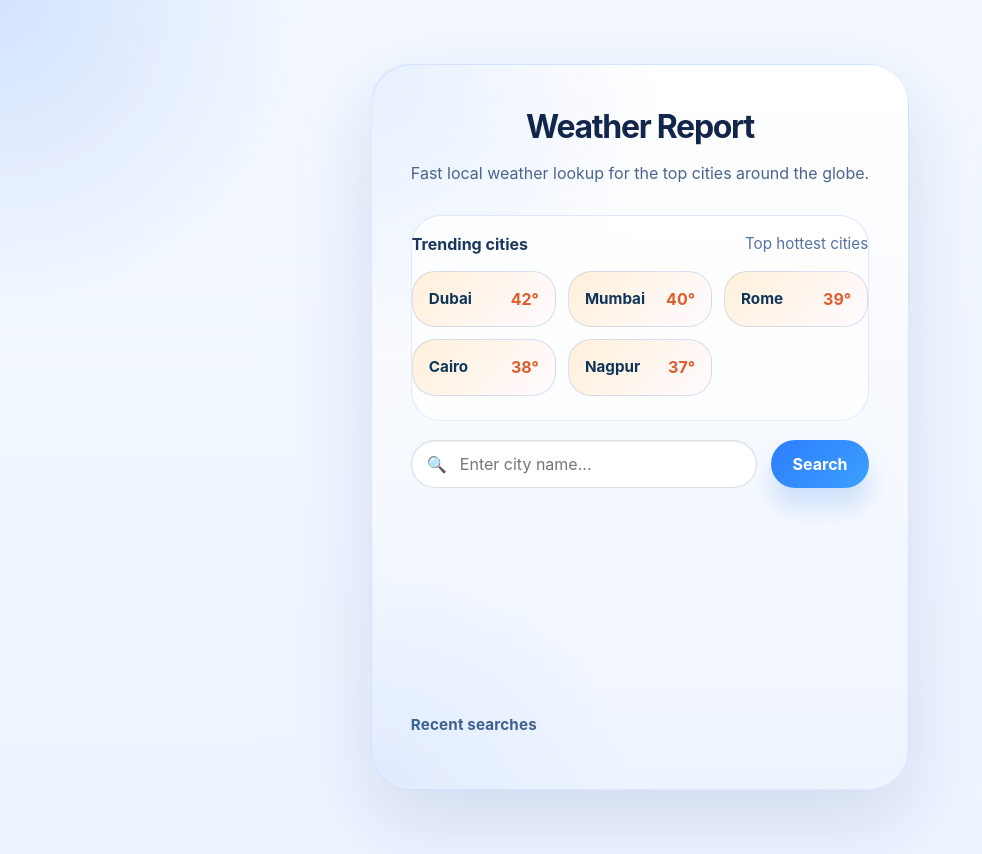
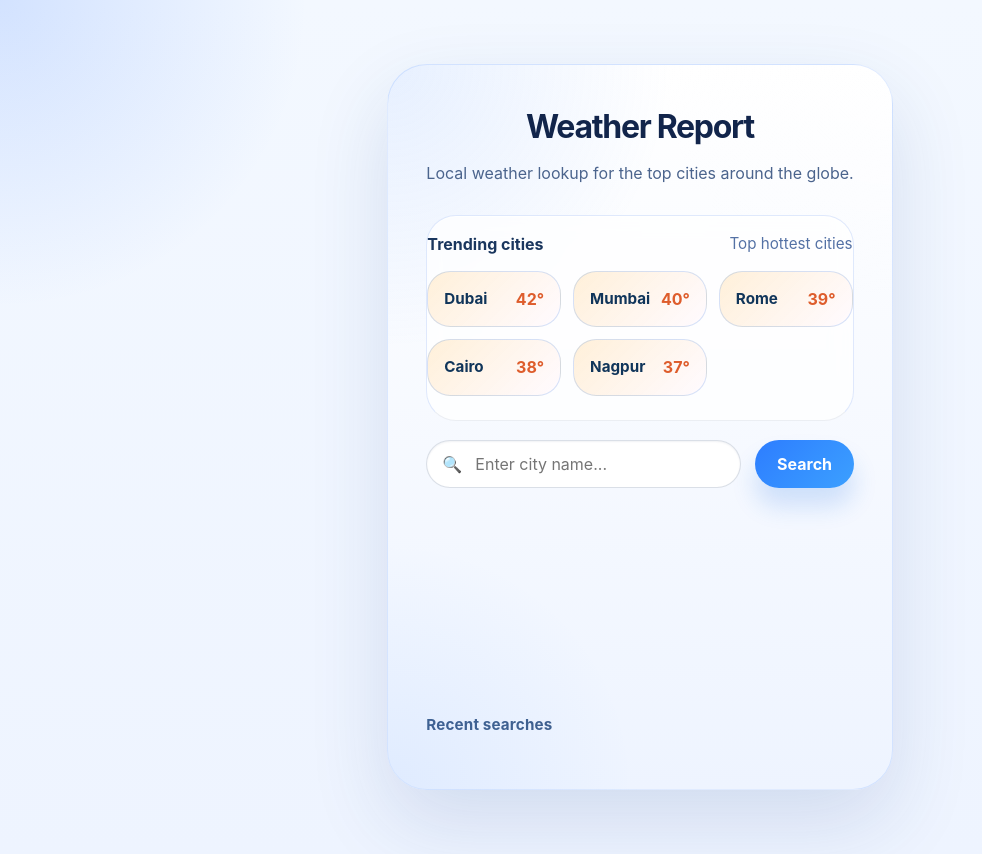
Before and after one commit to Ankush115/weather-dashboard, a React (Vite) app: page / in a window 1280 px wide. Shown: the whole page, without its empty margins (0-982 px from the left). Built offline with nearby package versions, Linux system fonts and the light colour scheme.

Commit message:
remove some functionality

```diff
--- a/src/components/WeatherDashBoard.jsx
+++ b/src/components/WeatherDashBoard.jsx
@@ -37,7 +37,7 @@ const WeatherDashBoard = () => {
     <section className="weather-dashboard">
       <h1>Weather Report</h1>
       <p className="dashboard-subtitle">
-        Fast local weather lookup for the top cities around the globe.
+        Local weather lookup for the top cities around the globe.
       </p>
 
       <div className="trending-row">
@@ -112,10 +112,10 @@ const WeatherDashBoard = () => {
 
       <div className="previous-title">Recent searches</div>
       <div className="previous-searches">
-        {history.map((searchedCity) => (
+        {history.map((searchedCity,index) => (
           <button
             type="button"
-            key={searchedCity}
+            key={searchedCity + index}
             className="city-btn"
             onClick={() => searchCity(searchedCity)}
           >
```
